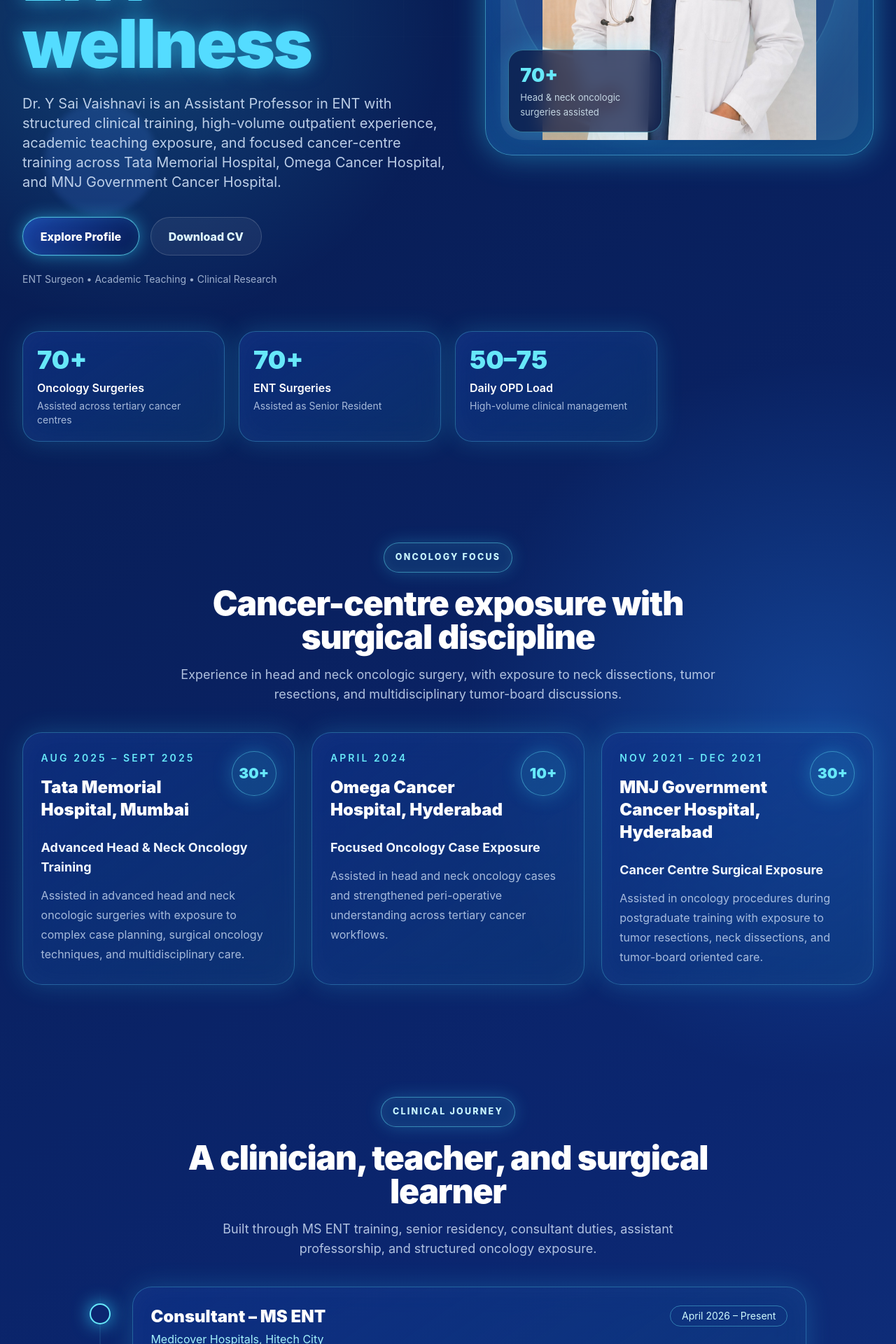
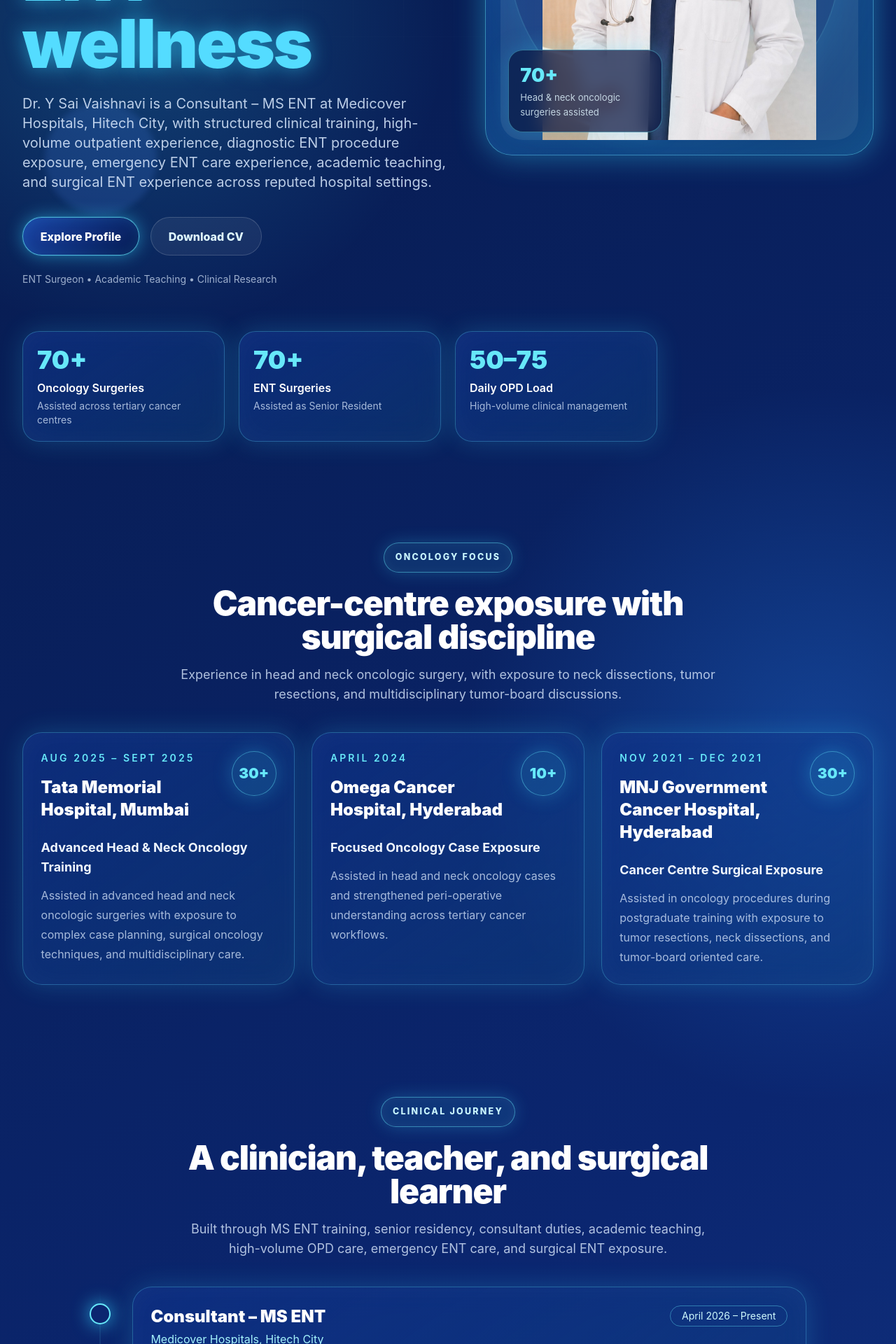
Before and after one commit to avinash-reddy-rangu/portfolio, a React (Create React App) app: page / in a window 1280 px wide. Shown: the part 740-2660 px from the top of the page at 70% size. Built offline with nearby package versions, Linux system fonts and the light colour scheme.

Commit message:
updated resume and text

```diff
--- a/src/App.js
+++ b/src/App.js
@@ -221,9 +221,9 @@ function App() {
               Precision ENT care with a focus on <span className="text-neon">complete ENT wellness</span>
             </h1>
             <p className="mt-6 max-w-3xl text-lg leading-8 text-blue-100/85 sm:text-xl">
-              Dr. Y Sai Vaishnavi is an Assistant Professor in ENT with structured clinical training,
-              high-volume outpatient experience, academic teaching exposure, and focused cancer-centre
-              training across Tata Memorial Hospital, Omega Cancer Hospital, and MNJ Government Cancer Hospital.
+              Dr. Y Sai Vaishnavi is a Consultant – MS ENT at Medicover Hospitals, Hitech City, with structured clinical training,
+              high-volume outpatient experience, diagnostic ENT procedure exposure, emergency ENT care experience, academic teaching,
+              and surgical ENT experience across reputed hospital settings.
             </p>
             <div className="mt-9 flex flex-col gap-4 sm:flex-row">
               <a href="#oncology" className="neon-button justify-center">
@@ -288,8 +288,8 @@ function App() {
 
       <section id="experience" className="px-5 py-20 sm:px-8">
         <SectionHeader eyebrow="Clinical Journey" title="A clinician, teacher, and surgical learner">
-          Built through MS ENT training, senior residency, consultant duties, assistant professorship,
-          and structured oncology exposure.
+          Built through MS ENT training, senior residency, consultant duties, academic teaching,
+          high-volume OPD care, emergency ENT care, and surgical ENT exposure.
         </SectionHeader>
 
         <div className="mx-auto max-w-5xl">
@@ -321,8 +321,8 @@ function App() {
       </section>
 
       <section id="skills" className="px-5 py-20 sm:px-8">
-        <SectionHeader eyebrow="Skillset" title="Complete MS ENT profile with oncology direction">
-          Surgical, diagnostic, academic, emergency-care, and multidisciplinary capabilities relevant to a modern ENT surgeon.
+        <SectionHeader eyebrow="Skillset" title="Complete MS ENT clinical and surgical profile">
+          Surgical, diagnostic, academic, emergency-care, OPD, patient counselling, and clinical decision-making capabilities relevant to a modern ENT surgeon.
         </SectionHeader>
         <div className="mx-auto grid max-w-7xl gap-6 lg:grid-cols-2">
           {skills.map((skill, index) => (
@@ -380,10 +380,10 @@ function App() {
           <div className="grid gap-8 lg:grid-cols-[1fr_0.8fr] lg:items-center">
             <div className="reveal">
               <span className="eyebrow">Contact</span>
-              <h2 className="mt-5 text-3xl font-black text-white sm:text-5xl">Connect for academic, clinical, or oncology training opportunities.</h2>
+              <h2 className="mt-5 text-3xl font-black text-white sm:text-5xl">Connect for ENT consultation, academic collaboration, clinical opportunities, or professional enquiries.</h2>
               <p className="mt-5 max-w-3xl text-lg leading-8 text-blue-100/78">
-                Assistant Professor in ENT with interest in surgical skill advancement,
-                clinical research, and academic mentorship.
+                Consultant – MS ENT with experience in clinical ENT practice, diagnostic procedures,
+                emergency ENT care, surgical assistance, academic teaching, and clinical research.
               </p>
             </div>
             <div className="reveal grid gap-4">
@@ -397,7 +397,7 @@ function App() {
       </section>
 
       <footer className="border-t border-cyan-300/20 px-5 py-8 text-center text-sm text-blue-100/60">
-        © 2026 Dr. Y Sai Vaishnavi • MS ENT •
+        © 2026 Dr. Y Sai Vaishnavi • Consultant – MS ENT • ENT Surgeon
       </footer>
     </div>
   );
```
Also changed, not shown: 1 other file (tests, documents, lock files or other folders).
